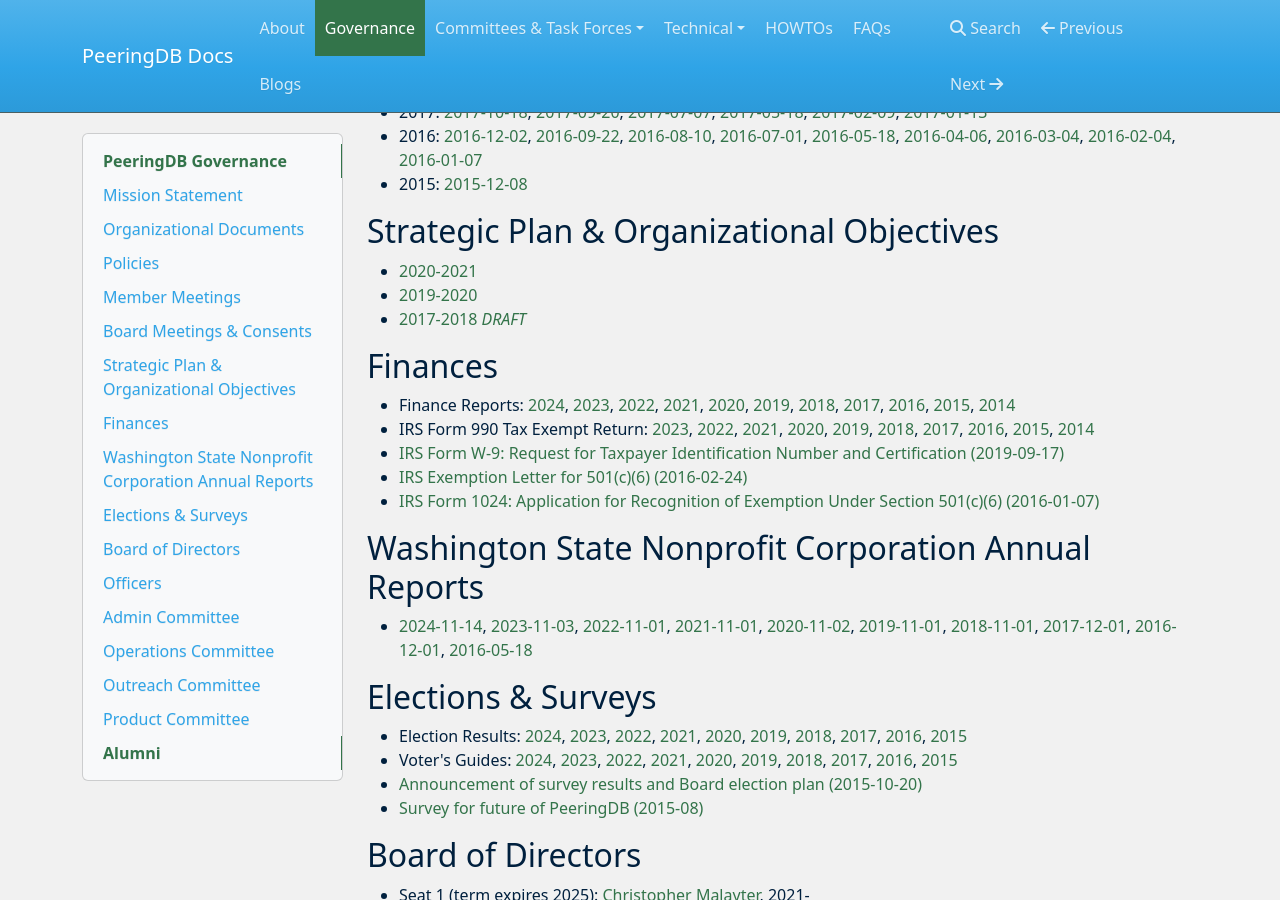
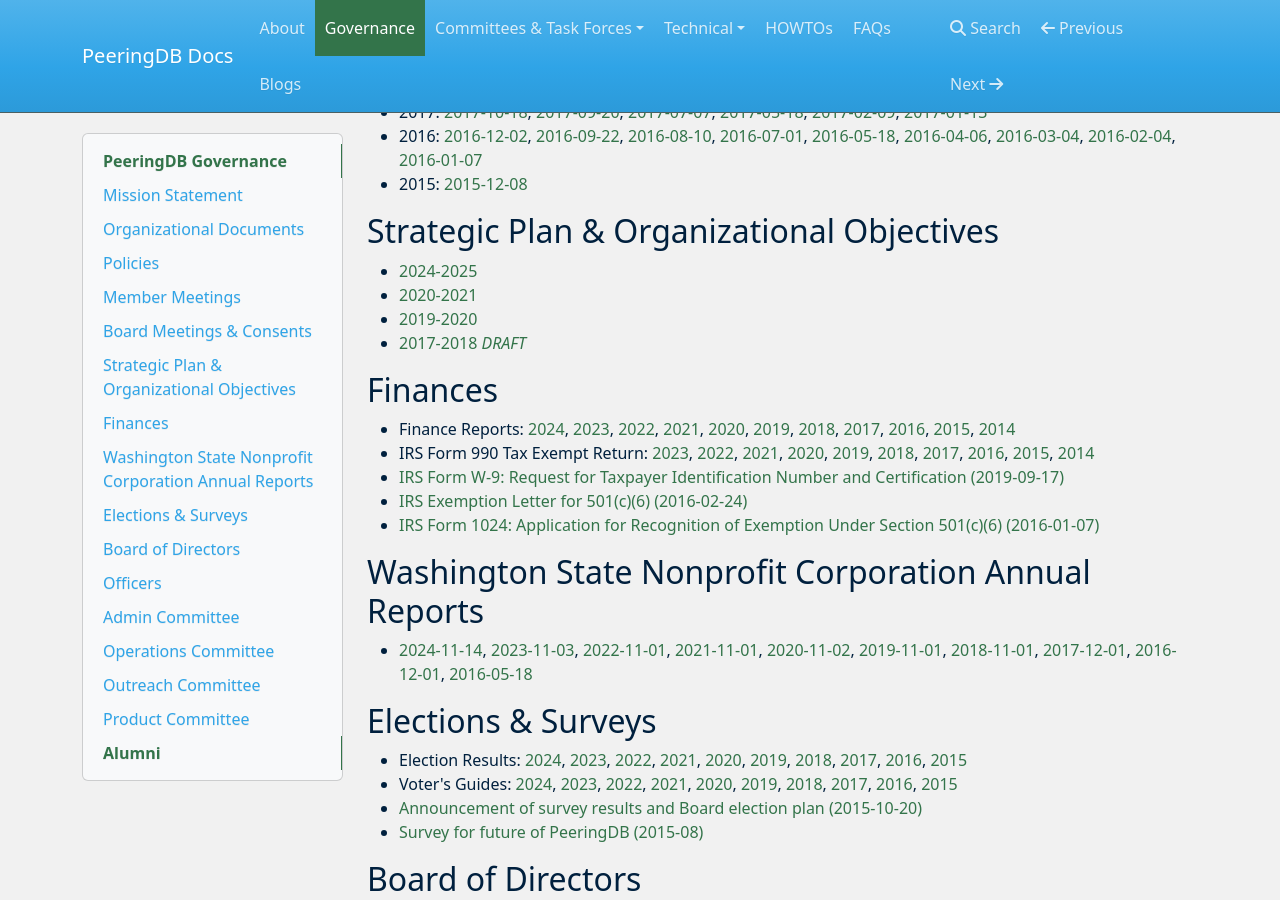
Before and after one commit to peeringdb/docs, an MkDocs documentation site: the page built from docs/gov.md, in a window 1280 px wide and 900 px high, scrolled down 1035 px. Built offline with MkDocs 1.6.1, drawn with Linux system fonts in a browser that asks for light colours; nearby versions of some CDN libraries.

Commit message:
Add Strategic Plan 2024-2025.

```diff
--- a/docs/gov.md
+++ b/docs/gov.md
@@ -47,6 +47,7 @@
 
 ## Strategic Plan & Organizational Objectives
 
+- [2024-2025](gov/misc/2025-01-23-PeeringDB_Strategic_Plan_2024-2025.pdf)
 - [2020-2021](gov/misc/2020-05-21-PeeringDB_Strategic_Plan_2020-2021.pdf)
 - [2019-2020](gov/misc/2019-05-20-PeeringDB_Strategic_Plan_2019-2020.pdf)
 - [2017-2018 *DRAFT*](gov/misc/2017-02-09-PeeringDB_Strategic_Plan_2017-2018-DRAFT.pdf)
```
Also changed, not shown: 1 other file.
